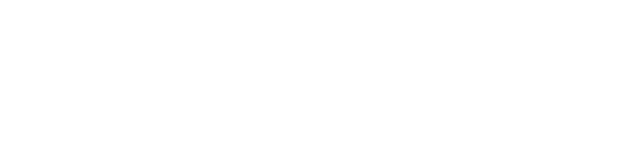
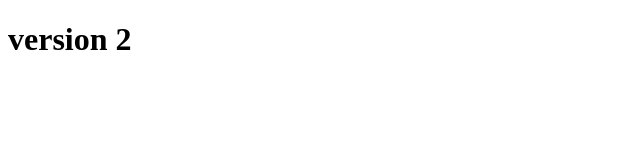
Before and after one commit to RemyChazelas/my-super-website, a plain HTML site: page index.html in a window 1280 px wide. Shown: the whole page, without its empty margins (0-640 px from the left). Drawn offline with Linux system fonts and the light colour scheme.

Commit message:
envoi version 2 sur internet

```diff
--- a/index.html
+++ b/index.html
@@ -2,9 +2,11 @@
 <html>
   <head>
     <meta charset="UTF-8">
-    <title>title</title>
+    <title>title version 2</title>
   </head>
   <body>
 
+    <h1>version 2</h1>
+
   </body>
 </html>
```
